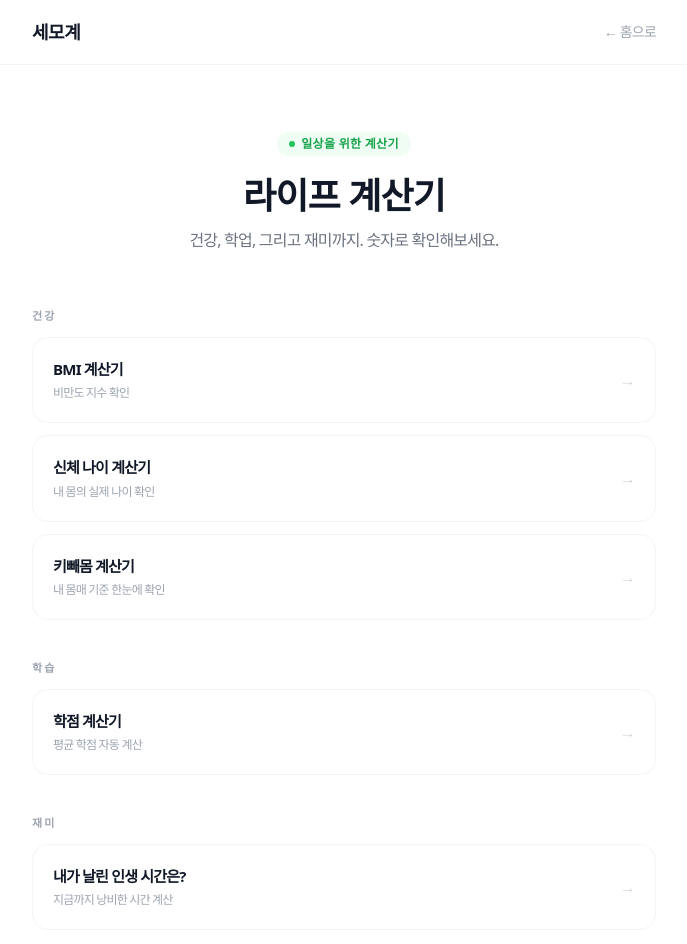
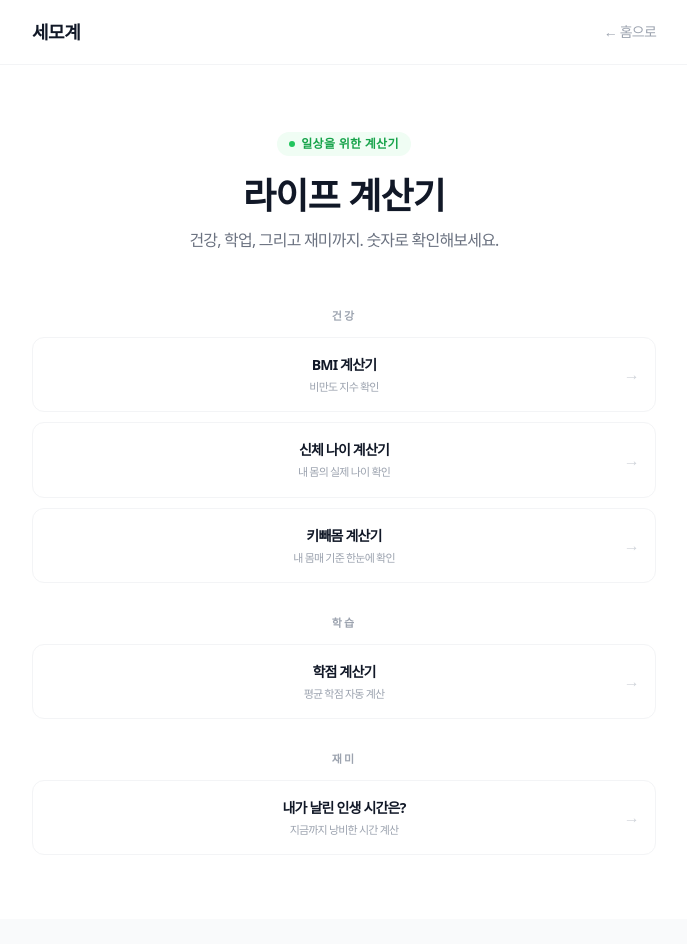
Before and after one commit to greentea2417/semogye-calculator, a Next.js app: page /life in a window 1280 px wide. Shown: the top 944 px of the page, without its empty margins (296-983 px from the left). After the commit the page ends 919 px from the top, so only its background shows below. Built offline with nearby package versions, Linux system fonts and the light colour scheme; a web font is replaced by a local one.

Commit message:
style: 라이프 리스트 텍스트 중앙정렬 및 카드 축소
Updated Item component styling and layout for better presentation.

```diff
--- a/app/life/page.tsx
+++ b/app/life/page.tsx
@@ -4,15 +4,15 @@ function Item({ href, title, desc }) {
   return (
     <Link
       href={href}
-      className="group flex items-center justify-between p-5 rounded-2xl border border-gray-100 bg-white hover:border-green-200 hover:shadow-md transition-all"
+      className="relative flex items-center justify-center p-4 rounded-xl border border-gray-100 bg-white hover:border-green-200 hover:shadow-sm transition-all group"
     >
-      <div className="text-left">
-        <p className="text-[15px] font-bold text-gray-900 group-hover:text-green-600 transition-colors">
+      <div className="text-center">
+        <p className="text-[14px] font-bold text-gray-900 group-hover:text-green-600 transition-colors">
           {title}
         </p>
-        <p className="text-[12px] text-gray-400 mt-1">{desc}</p>
+        <p className="text-[11px] text-gray-400 mt-1">{desc}</p>
       </div>
-      <span className="text-gray-300 group-hover:text-green-500 group-hover:translate-x-1 transition-all">
+      <span className="absolute right-4 top-1/2 -translate-y-1/2 text-gray-300 group-hover:text-green-500 group-hover:translate-x-0.5 transition-all">
         →
       </span>
     </Link>
@@ -51,12 +51,12 @@ export default function LifePage() {
           </p>
         </div>
 
-        <div className="space-y-10">
+        <div className="space-y-8">
           <section>
-            <h2 className="text-[11px] font-bold text-gray-400 tracking-[0.2em] uppercase mb-3">
+            <h2 className="text-center text-[11px] font-bold text-gray-400 tracking-[0.2em] uppercase mb-3">
               건강
             </h2>
-            <div className="space-y-3">
+            <div className="space-y-2.5">
               <Item href="/life/bmi" title="BMI 계산기" desc="비만도 지수 확인" />
               <Item href="/life/body-age" title="신체 나이 계산기" desc="내 몸의 실제 나이 확인" />
               <Item href="/life/kbm" title="키빼몸 계산기" desc="내 몸매 기준 한눈에 확인" />
@@ -64,19 +64,19 @@ export default function LifePage() {
           </section>
 
           <section>
-            <h2 className="text-[11px] font-bold text-gray-400 tracking-[0.2em] uppercase mb-3">
+            <h2 className="text-center text-[11px] font-bold text-gray-400 tracking-[0.2em] uppercase mb-3">
               학습
             </h2>
-            <div className="space-y-3">
+            <div className="space-y-2.5">
               <Item href="/life/grade" title="학점 계산기" desc="평균 학점 자동 계산" />
             </div>
           </section>
 
           <section>
-            <h2 className="text-[11px] font-bold text-gray-400 tracking-[0.2em] uppercase mb-3">
+            <h2 className="text-center text-[11px] font-bold text-gray-400 tracking-[0.2em] uppercase mb-3">
               재미
             </h2>
-            <div className="space-y-3">
+            <div className="space-y-2.5">
               <Item
                 href="/life/waste-time"
                 title="내가 날린 인생 시간은?"
```
